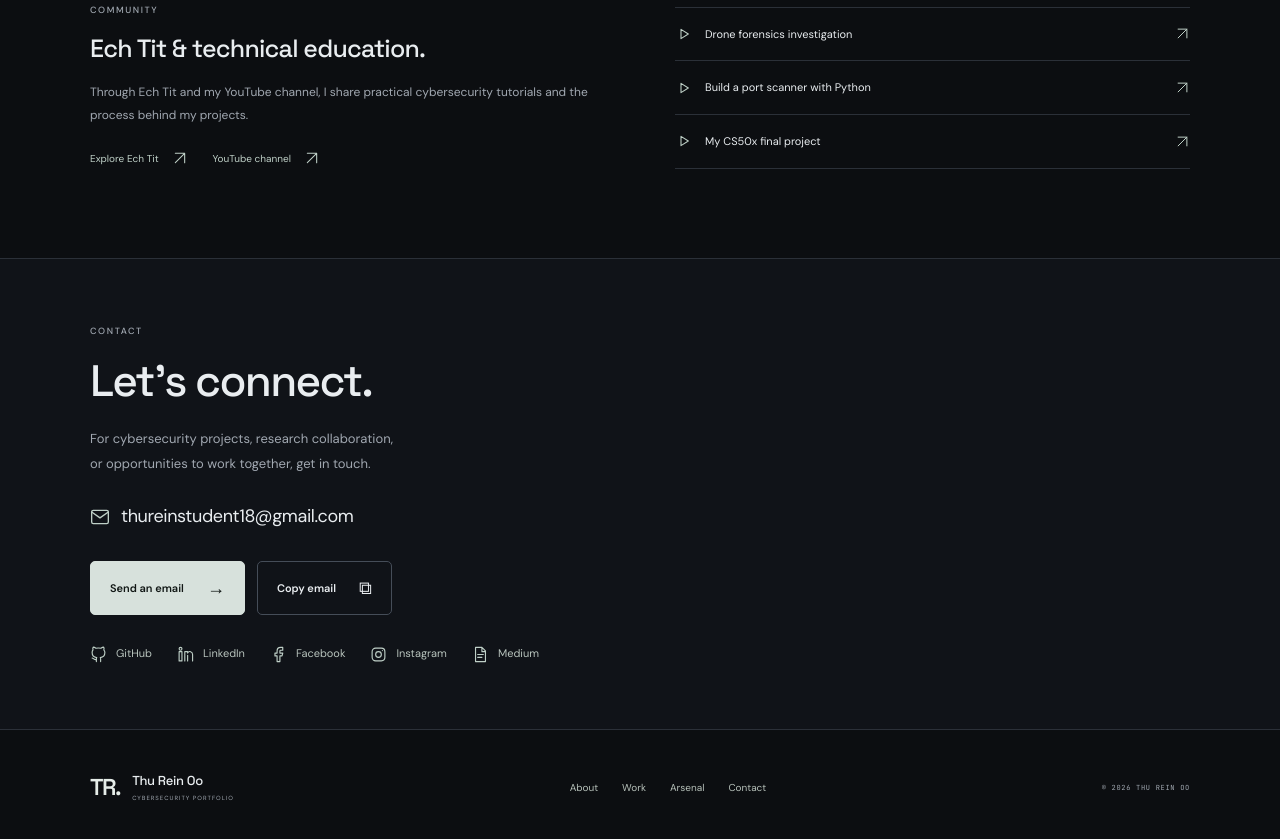
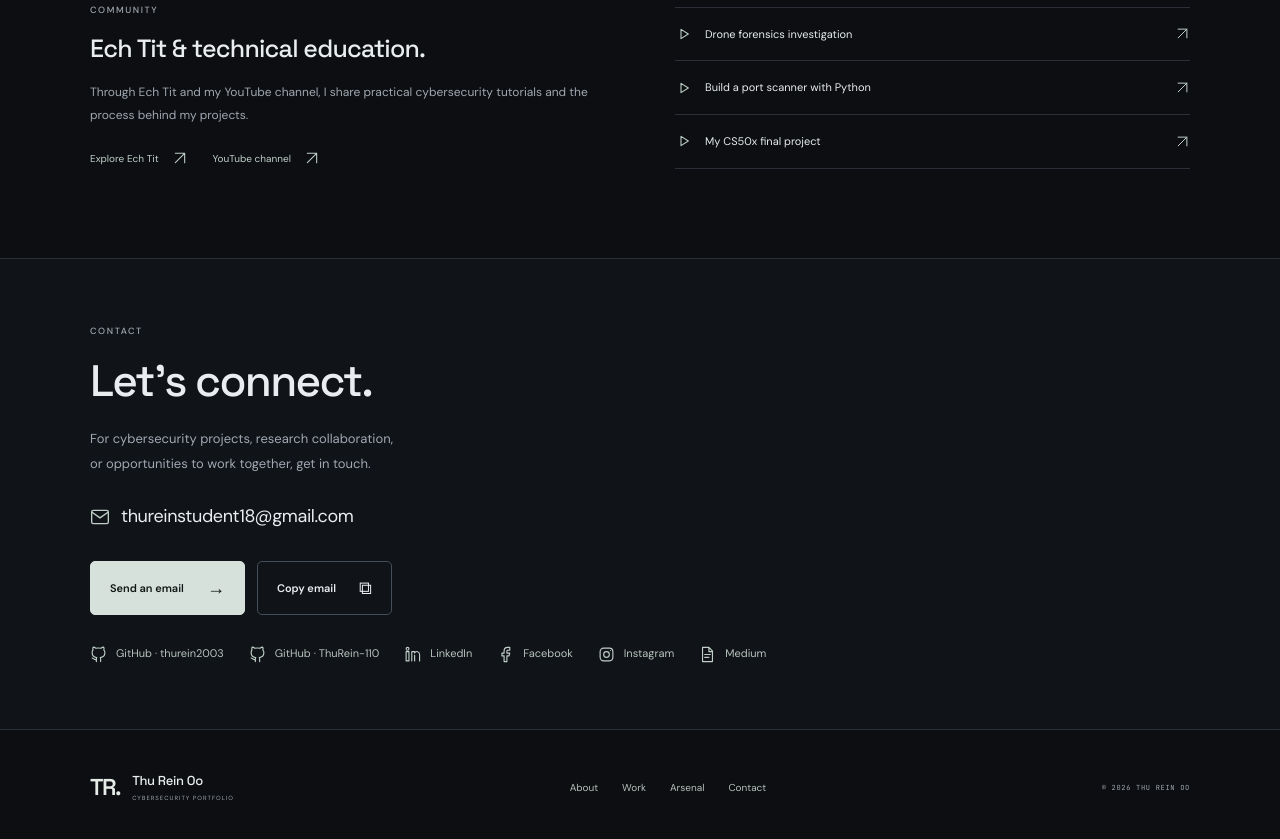
Before and after one commit to thurein2003/Portfolio, a website: page index.html in a window 1280 px wide. Shown: the part 5719-6558 px from the top of the page. Drawn offline with Linux system fonts and the light colour scheme.

Commit message:
Link both GitHub accounts in contact section

```diff
--- a/index.html
+++ b/index.html
@@ -1543,7 +1543,14 @@
               rel="noopener noreferrer"
               ><svg class="icon" aria-hidden="true">
                 <use href="#i-github"></use></svg
-              >GitHub</a
+              >GitHub · thurein2003</a
+            ><a
+              href="https://github.com/ThuRein-110"
+              target="_blank"
+              rel="noopener noreferrer"
+              ><svg class="icon" aria-hidden="true">
+                <use href="#i-github"></use></svg
+              >GitHub · ThuRein-110</a
             ><a
               class=""
               href="https://www.linkedin.com/in/thureinoo2003/"
```
